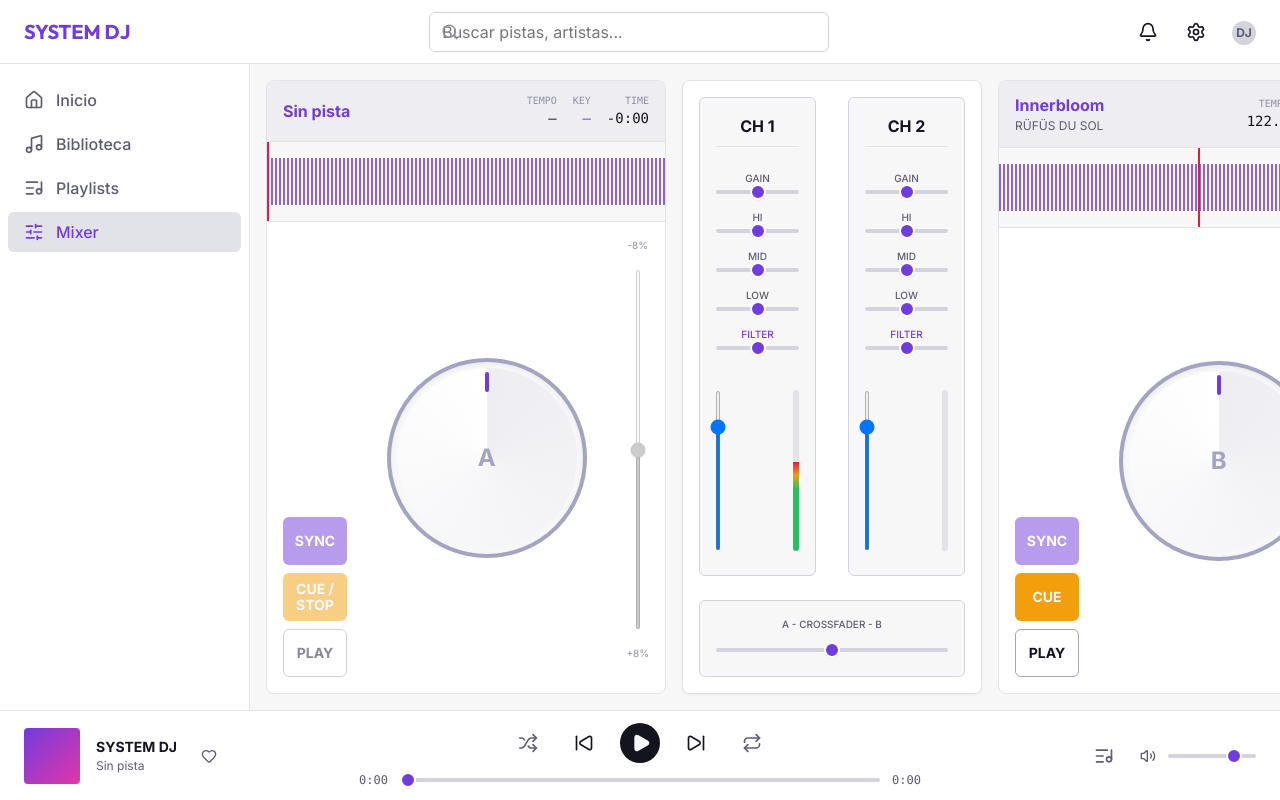
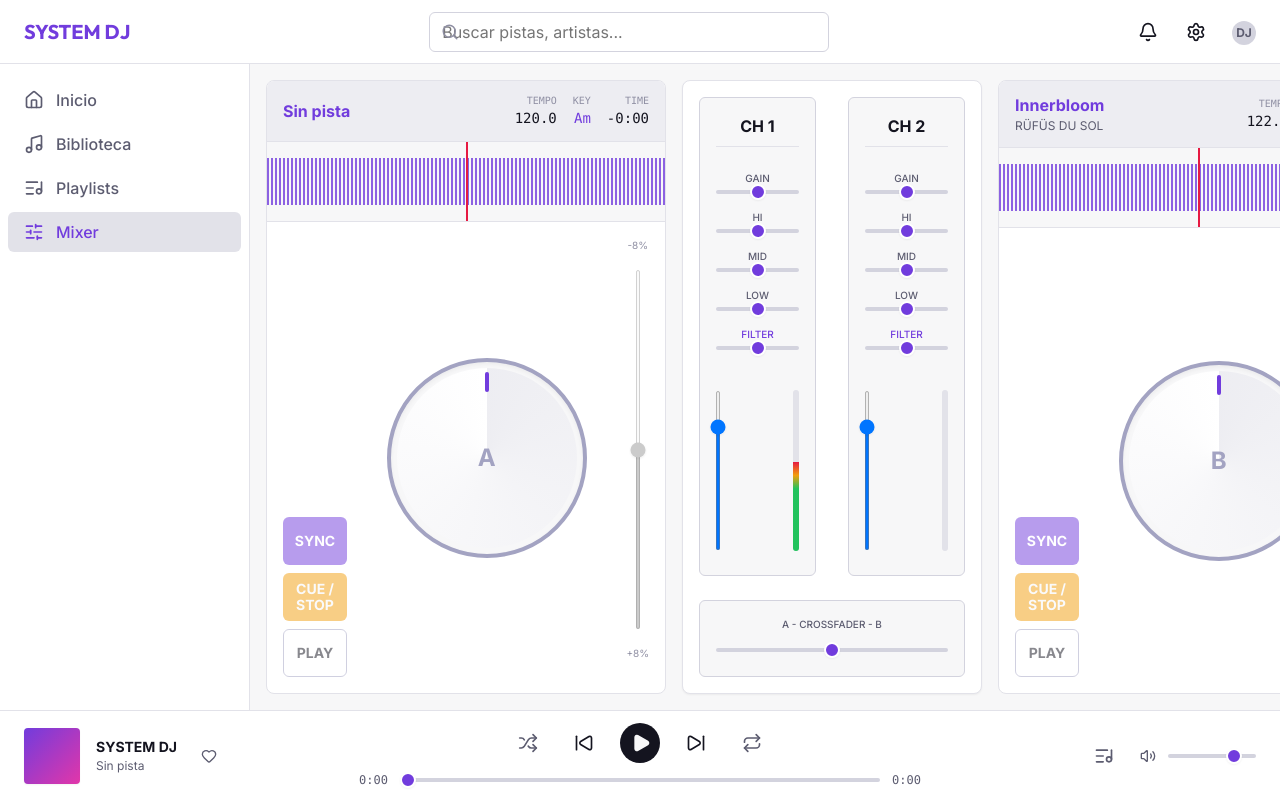
Before and after one commit to Xander-JS/dj_ai_web, a React (Vite) app: page /mixer in a window 1280 px wide. Built offline with nearby package versions, Linux system fonts and the light colour scheme.

Commit message:
conectar componente deck al store eliminando estados mock de deck b

```diff
--- a/src/components/dj/Deck.tsx
+++ b/src/components/dj/Deck.tsx
@@ -1,4 +1,4 @@
-import React, { useState } from 'react';
+import React from 'react';
 import { useTranslation } from 'react-i18next';
 import { Slider } from '../ui/Slider';
 import { clsx } from 'clsx';
@@ -24,87 +24,82 @@ export const Deck: React.FC<DeckProps> = ({
   timeRemaining = '-0:00'
 }) => {
   const { t } = useTranslation();
-  const { deckA, togglePlayDeckA, stopDeckA, seekDeckA, setPitchDeckA } = useDJStore();
+  const {
+    deckA,
+    deckB,
+    togglePlayDeck,
+    stopDeck,
+    seekDeck,
+    setPitchDeck
+  } = useDJStore();
 
-  // Estado mock local exclusivo para Deck B (hasta la Fase 21)
-  const [mockPlayingB, setMockPlayingB] = useState(false);
-  const [mockPitchB, setMockPitchB] = useState(50);
+  const deck = deckName === 'A' ? deckA : deckB;
 
-  const isDeckA = deckName === 'A';
+  const isPlaying = deck.playbackState === 'playing';
+  const isLoading = deck.playbackState === 'loading';
+  const hasTrack = Boolean(deck.track);
+  const isError = deck.playbackState === 'error';
 
-  // Variables calculadas según sea Deck A (Real) o Deck B (Mock)
-  const isPlaying = isDeckA ? (deckA.playbackState === 'playing') : mockPlayingB;
-  const isLoading = isDeckA && deckA.playbackState === 'loading';
-  const hasTrack = isDeckA ? Boolean(deckA.track) : true;
+  const finalTitle = deck.track?.title || trackTitle || t('dj.no_track');
+  const finalArtist = deck.track
+    ? (deck.track.artist || t('dj.unknown_artist'))
+    : (trackArtist || (trackTitle ? t('dj.unknown_artist') : ''));
 
-  const finalTitle = isDeckA
-    ? (deckA.track?.title || t('dj.no_track'))
-    : (trackTitle || t('dj.no_track'));
+  const currentPitch = deck.pitch;
 
-  const finalArtist = isDeckA
-    ? (deckA.track ? (deckA.track.artist || t('dj.unknown_artist')) : '')
-    : (trackArtist || t('dj.unknown_artist'));
+  const currentBpm = deck.calculatedBpm !== null
+    ? deck.calculatedBpm.toFixed(1)
+    : (deck.track ? '—' : bpm.toFixed(1));
 
-  const currentPitch = isDeckA ? deckA.pitch : mockPitchB;
+  const currentKey = deck.keyStr || (deck.track ? '—' : keyStr);
 
-  const currentBpm = isDeckA
-    ? (deckA.calculatedBpm !== null ? deckA.calculatedBpm.toFixed(1) : '—')
-    : (bpm * (1 + (mockPitchB - 50) / 100 * 0.16)).toFixed(1);
-
-  const currentKey = isDeckA ? (deckA.keyStr || '—') : keyStr;
-
-  // Cálculo de tiempo real para Deck A
-  const duration = isDeckA ? deckA.duration : 0;
-  const currentTime = isDeckA ? deckA.currentTime : 0;
+  const duration = deck.duration;
+  const currentTime = deck.currentTime;
   const progressPercent = duration > 0 ? Math.min(100, Math.max(0, (currentTime / duration) * 100)) : 0;
 
-  const formattedTimeRemaining = isDeckA
-    ? (duration > 0 ? `-${formatDuration(Math.max(0, duration - currentTime))}` : '-0:00')
+  const formattedTimeRemaining = duration > 0
+    ? `-${formatDuration(Math.max(0, duration - currentTime))}`
     : timeRemaining;
 
   const handlePlayToggle = async () => {
-    if (isDeckA) {
-      if (!deckA.track) return;
-      await togglePlayDeckA();
-    } else {
-      setMockPlayingB(!mockPlayingB);
-    }
+    if (!deck.track || isLoading) return;
+    await togglePlayDeck(deckName);
   };
 
   const handleStopOrCue = () => {
-    if (isDeckA) {
-      stopDeckA();
-    } else {
-      setMockPlayingB(false);
-    }
+    if (!hasTrack || isLoading) return;
+    stopDeck(deckName);
   };
 
   const handleWaveformClick = (e: React.MouseEvent<HTMLDivElement>) => {
-    if (isDeckA && duration > 0) {
+    if (duration > 0) {
       const rect = e.currentTarget.getBoundingClientRect();
       const clickX = e.clientX - rect.left;
       const percent = Math.max(0, Math.min(1, clickX / rect.width));
-      seekDeckA(percent * duration);
+      seekDeck(deckName, percent * duration);
     }
   };
 
   const handlePitchChange = (e: React.ChangeEvent<HTMLInputElement>) => {
-    const val = Number(e.target.value);
-    if (isDeckA) {
-      setPitchDeckA(val);
-    } else {
-      setMockPitchB(val);
-    }
+    setPitchDeck(deckName, Number(e.target.value));
   };
 
   return (
-    <div className={clsx('dj-deck', isDeckA && 'deck-real')}>
+    <div className={clsx('dj-deck', 'deck-real', `deck-${deckName.toLowerCase()}`, isError && 'deck-has-error')}>
 
       {/* Header Info */}
       <div className="deck-header">
         <div className="deck-title-group">
           <span className="deck-track-title">{finalTitle}</span>
-          <span className="deck-track-artist">{finalArtist}</span>
+          <span className="deck-track-artist">
+            {isError && deck.errorMessage ? (
+              <span className="deck-error-badge" title={deck.errorMessage}>
+                {deck.errorMessage}
+              </span>
+            ) : (
+              finalArtist
+            )}
+          </span>
         </div>
         <div className="deck-stats">
           <div className="deck-stat-item">
@@ -124,14 +119,14 @@ export const Deck: React.FC<DeckProps> = ({
 
       {/* Waveform y Barra de Progreso Temporal Interactiva */}
       <div
-        className={clsx('deck-waveform-container', isDeckA && 'waveform-interactive')}
+        className={clsx('deck-waveform-container', duration > 0 && 'waveform-interactive')}
         onClick={handleWaveformClick}
-        title={isDeckA && duration > 0 ? 'Haz clic para buscar posición (Seek)' : undefined}
+        title={duration > 0 ? t('dj.seek_title') : undefined}
       >
         <div className={clsx('deck-waveform-mock', isPlaying && 'playing-anim-wave')}></div>
 
         {/* Relleno de progreso transcurrido */}
-        {isDeckA && (
+        {duration > 0 && (
           <div
             className="deck-waveform-progress"
             style={{ width: `${progressPercent}%` }}
@@ -140,7 +135,7 @@ export const Deck: React.FC<DeckProps> = ({
 
         <div
           className="deck-playhead"
-          style={isDeckA ? { left: `${progressPercent}%` } : undefined}
+          style={duration > 0 ? { left: `${progressPercent}%` } : undefined}
         ></div>
       </div>
 
@@ -151,7 +146,7 @@ export const Deck: React.FC<DeckProps> = ({
         <div className="deck-transport">
           <button
             className="btn btn-dj btn-dj-sync"
-            title="Función SYNC (En desarrollo para Fase 23)"
+            title="Función SYNC (En desarrollo)"
             disabled
           >
             {t('dj.sync')}
@@ -159,15 +154,15 @@ export const Deck: React.FC<DeckProps> = ({
           <button
             className="btn btn-dj btn-dj-cue"
             onClick={handleStopOrCue}
-            title={isDeckA ? 'Detener y rebobinar al inicio (0:00)' : t('dj.cue')}
-            disabled={isDeckA && !hasTrack}
+            title={t('dj.cue_stop_title')}
+            disabled={!hasTrack || isLoading}
           >
-            {isDeckA ? 'CUE / STOP' : t('dj.cue')}
+            {t('dj.cue_stop')}
           </button>
           <button
             className={clsx('btn btn-dj', isPlaying ? 'btn-dj-play' : 'btn-outline')}
             onClick={handlePlayToggle}
-            disabled={isDeckA && (!hasTrack || isLoading)}
+            disabled={!hasTrack || isLoading}
           >
             {isLoading ? '...' : (isPlaying ? t('dj.pause') : t('dj.play'))}
           </button>
@@ -193,7 +188,7 @@ export const Deck: React.FC<DeckProps> = ({
               orientation="vertical"
               value={currentPitch}
               onChange={handlePitchChange}
-              disabled={isDeckA && !hasTrack}
+              disabled={!hasTrack || isLoading}
             />
           </div>
           <span className="deck-pitch-label bottom">+8%</span>
```
